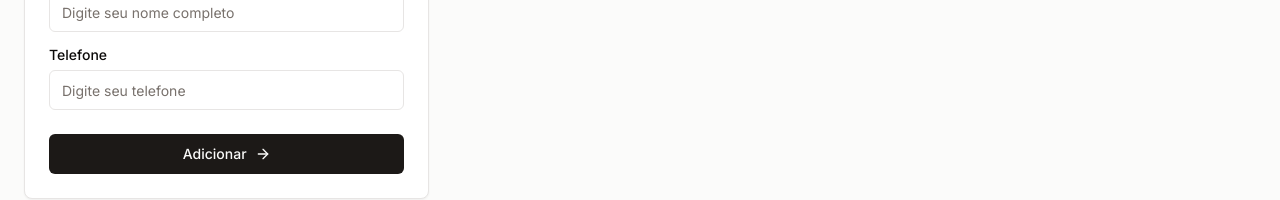
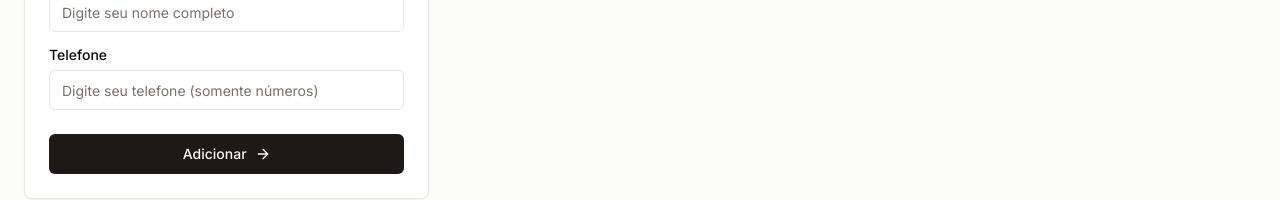
Before and after one commit to refugiolifestyle/matricula-escola-discipulos, a Next.js app: page / in a window 1280 px wide. Shown: the part 495-695 px from the top of the page. Built offline with nearby package versions, Linux system fonts and the light colour scheme.

Commit message:
add message telefone

```diff
--- a/src/app/page.tsx
+++ b/src/app/page.tsx
@@ -188,7 +188,7 @@ export default function Home() {
               </div>
               <div className="grid gap-2">
                 <Label htmlFor="telefone">Telefone</Label>
-                <Input type="number" id="telefone" placeholder="Digite seu telefone" value={telefone} onChange={e => setTelefone(e.target.value)} />
+                <Input type="number" id="telefone" placeholder="Digite seu telefone (somente números)" value={telefone} onChange={e => setTelefone(e.target.value)} />
               </div>
             </div>
           </CardContent>
```
